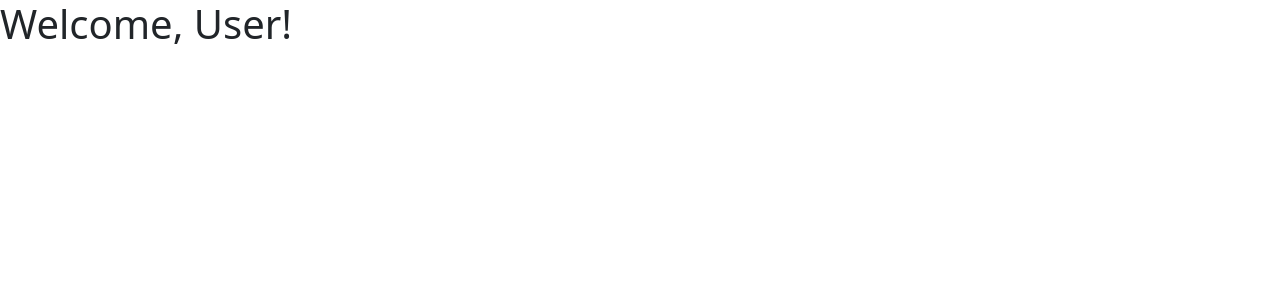
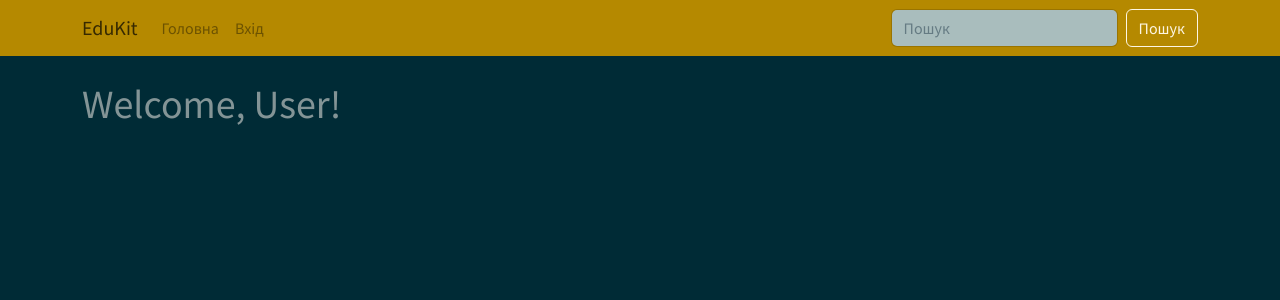
Before and after one commit to RRedLadeRR/django-web-edukit, a Django app: page / in a window 1280 px wide. Shown: the top 300 px of the page. Run offline with Django 5.2, Linux system fonts and the light colour scheme; some libraries are stand-ins or nearby versions.

Commit message:
Update base template to use Bootswatch theme and enhance navigation with logout button

```diff
--- a/courses/templates/base.html
+++ b/courses/templates/base.html
@@ -3,7 +3,10 @@
 <head>
   <meta charset="UTF-8">
   <meta name="viewport" content="width=device-width, initial-scale=1.0">
-  <link href="https://cdn.jsdelivr.net/npm/bootstrap@5.3.3/dist/css/bootstrap.min.css" rel="stylesheet" integrity="sha384-QWTKZyjpPEjISv5WaRU9OFeRpok6YctnYmDr5pNlyT2bRjXh0JMhjY6hW+ALEwIH" crossorigin="anonymous">
+  <link
+    href="https://cdn.jsdelivr.net/npm/bootswatch@5.3.8/dist/solar/bootstrap.min.css"
+    rel="stylesheet"
+  >
   <title>
     {% block title %}
       EduKit
@@ -11,9 +14,44 @@
   </title>
 </head>
 <body>
-  {% block content %}
-  <h1>Welcome, User!</h1>
-  {% endblock  %}
-  <script src="https://cdn.jsdelivr.net/npm/bootstrap@5.3.3/dist/js/bootstrap.bundle.min.js" integrity="sha384-YvpcrYf0tY3lHB60NNkmXc5s9fDVZLESaAA55NDzOxhy9GkcIdslK1eN7N6jIeHz" crossorigin="anonymous"></script>
+  <nav class="navbar navbar-expand-lg bg-primary" data-bs-theme="dark">
+    <div class="container">
+      <a class="navbar-brand" href="{% url 'home' %}">EduKit</a>
+      <button class="navbar-toggler" type="button" data-bs-toggle="collapse" data-bs-target="#mainNavbar" aria-controls="mainNavbar" aria-expanded="false" aria-label="Toggle navigation">
+        <span class="navbar-toggler-icon"></span>
+      </button>
+      <div class="collapse navbar-collapse" id="mainNavbar">
+        <ul class="navbar-nav me-auto mb-2 mb-lg-0">
+          <li class="nav-item">
+            <a class="nav-link" href="{% url 'home' %}">Головна</a>
+          </li>
+          <li class="nav-item">
+            {% if request.user.is_authenticated %}
+              <form method="post" action="{% url 'logout' %}">
+                {% csrf_token %}
+                <button type="submit" class="btn btn-link nav-link border-0">Вихід</button>
+              </form>
+            {% else %}
+              <a class="nav-link" href="{% url 'login' %}">Вхід</a>
+            {% endif %}
+          </li>
+        </ul>
+        <form class="d-flex" role="search">
+          <input class="form-control me-2" type="search" name="q" placeholder="Пошук" aria-label="Пошук">
+          <button class="btn btn-outline-light" type="submit">Пошук</button>
+        </form>
+      </div>
+    </div>
+  </nav>
+
+  <main class="container py-4">
+    {% block content %}
+    <h1>Welcome, User!</h1>
+    {% endblock  %}
+  </main>
+
+  <script
+    src="https://cdn.jsdelivr.net/npm/bootstrap@5.3.8/dist/js/bootstrap.bundle.min.js"
+  ></script>
 </body>
 </html>
```
